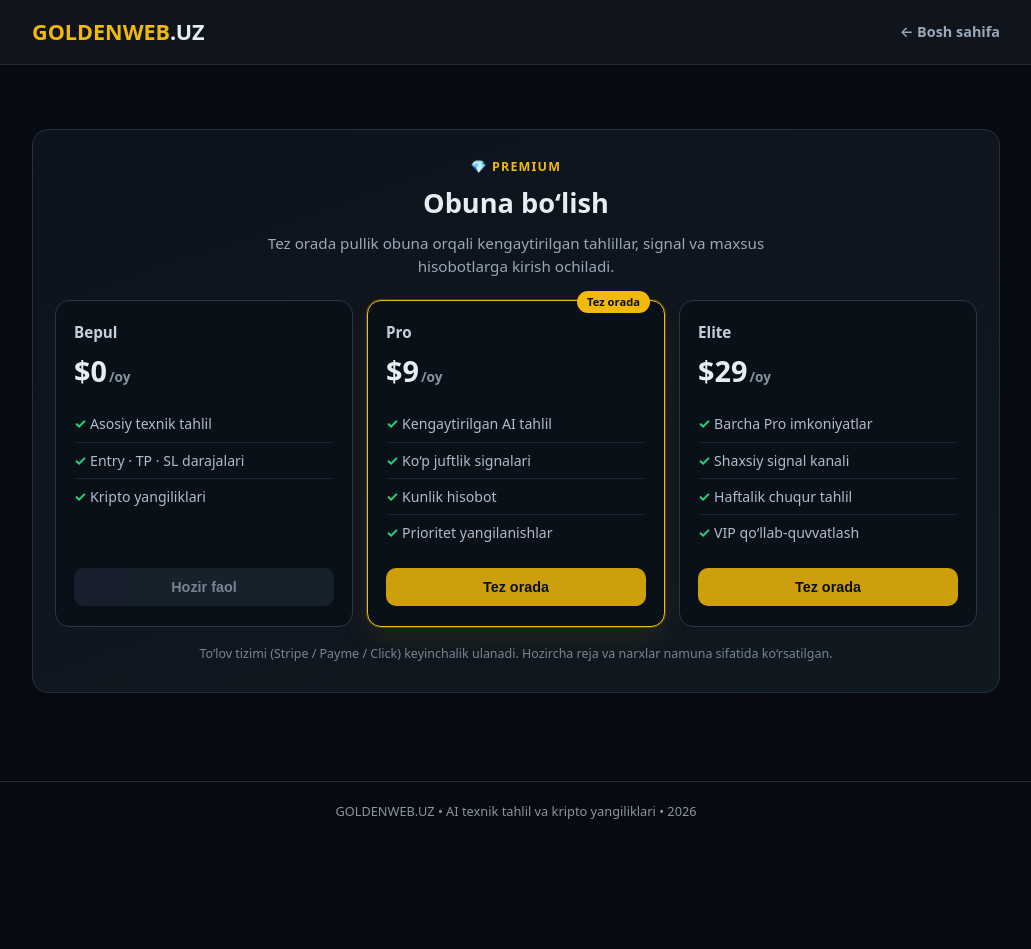
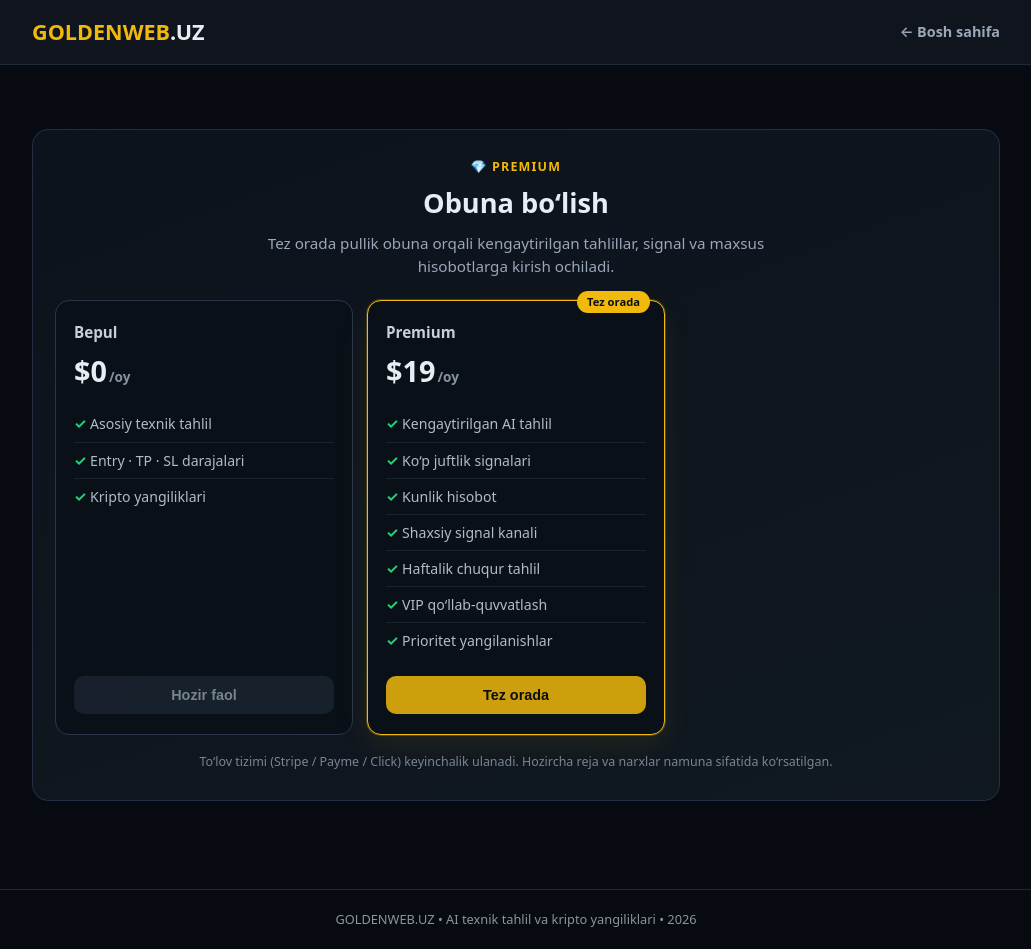
Before and after one commit to Sharofbek84/crypto-news-uz, a Next.js app: page /obuna in a window 1280 px wide. Shown: the whole page, without its empty margins (124-1155 px from the left). Before the commit the page ends 841 px from the top, so only its background shows below. Built offline with nearby package versions, Linux system fonts and the light colour scheme.

Commit message:
Merge Pro and Elite into single Premium plan at $19/mo

```diff
--- a/app/obuna/page.tsx
+++ b/app/obuna/page.tsx
@@ -37,25 +37,16 @@ export default function ObunaPage() {
 
             <div className="planCard featured">
               <div className="planBadge">Tez orada</div>
-              <div className="planName">Pro</div>
-              <div className="planPrice">$9<span>/oy</span></div>
+              <div className="planName">Premium</div>
+              <div className="planPrice">$19<span>/oy</span></div>
               <ul>
                 <li>Kengaytirilgan AI tahlil</li>
                 <li>Ko‘p juftlik signalari</li>
                 <li>Kunlik hisobot</li>
-                <li>Prioritet yangilanishlar</li>
-              </ul>
-              <button className="planBtn" disabled>Tez orada</button>
-            </div>
-
-            <div className="planCard">
-              <div className="planName">Elite</div>
-              <div className="planPrice">$29<span>/oy</span></div>
-              <ul>
-                <li>Barcha Pro imkoniyatlar</li>
                 <li>Shaxsiy signal kanali</li>
                 <li>Haftalik chuqur tahlil</li>
                 <li>VIP qo‘llab-quvvatlash</li>
+                <li>Prioritet yangilanishlar</li>
               </ul>
               <button className="planBtn" disabled>Tez orada</button>
             </div>
```
